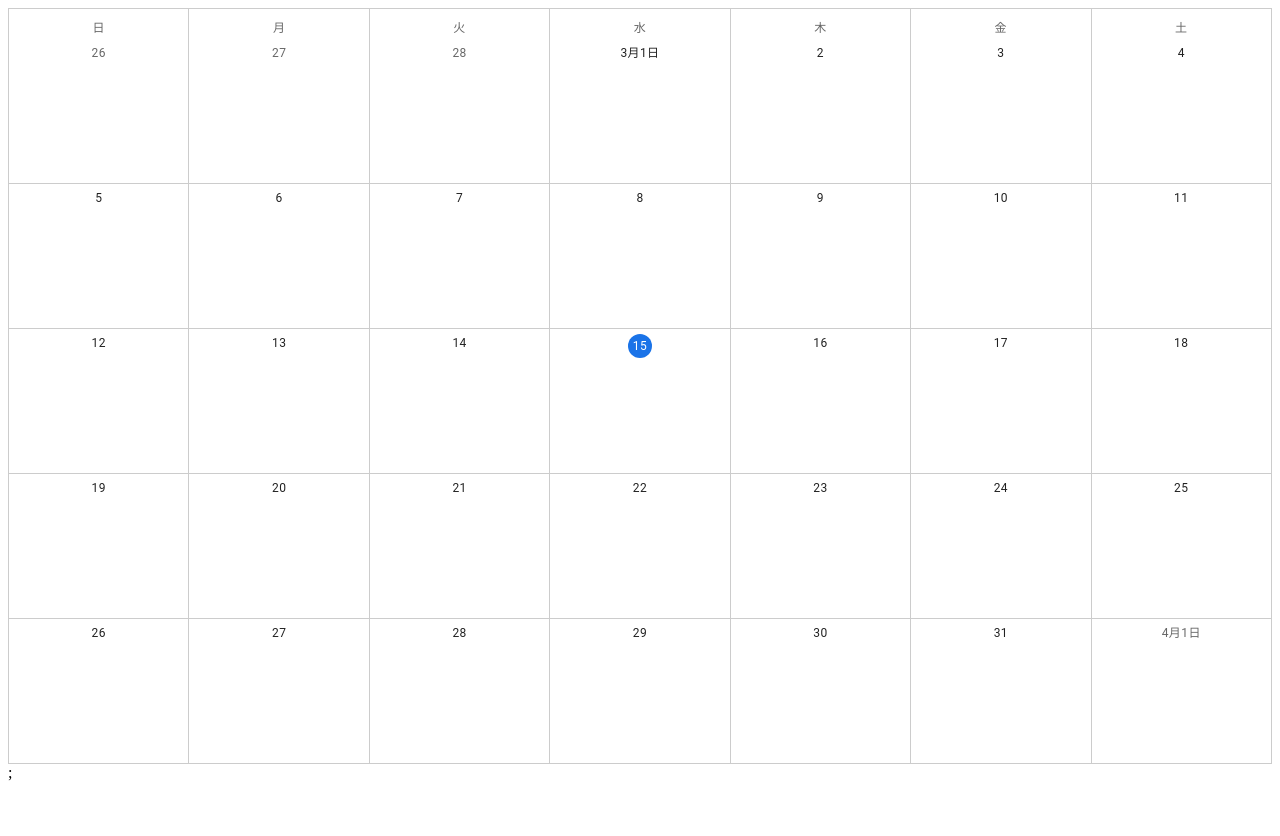
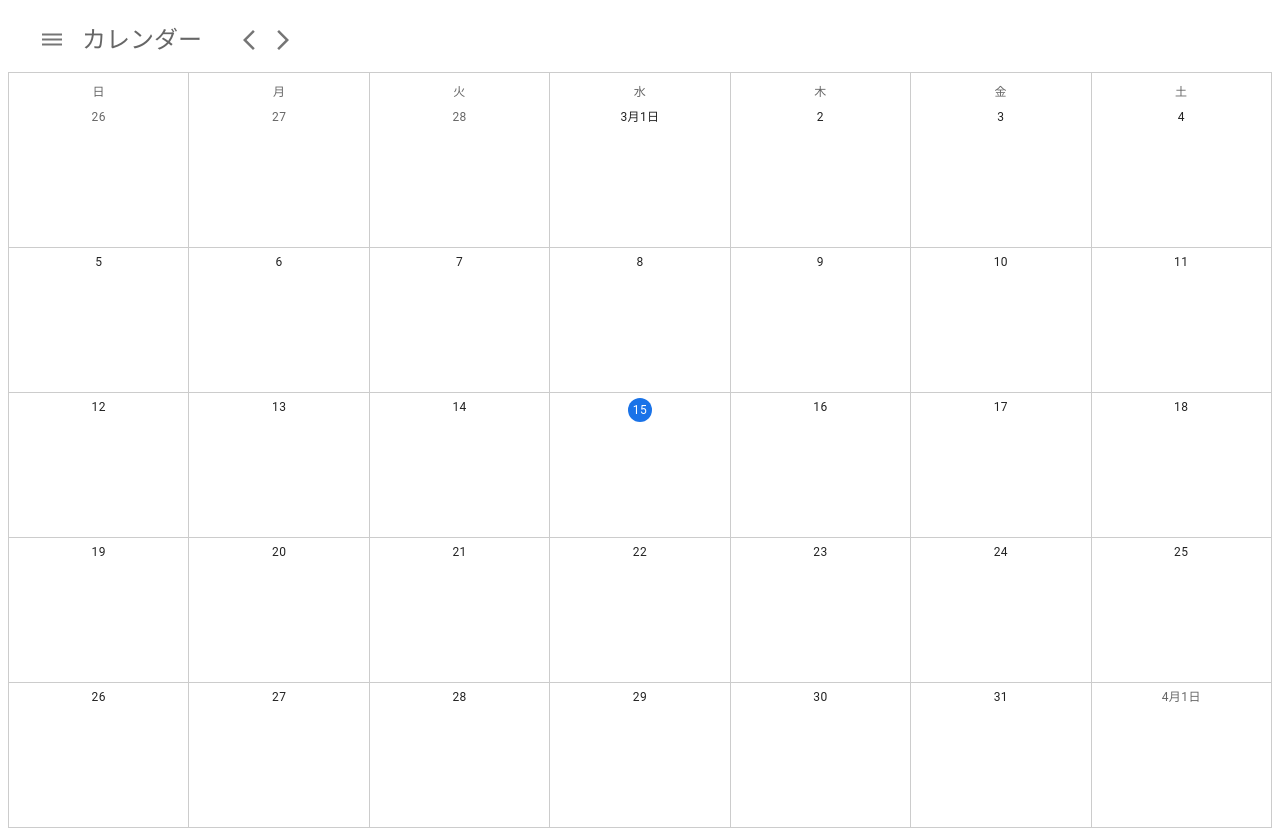
Before and after one commit to t-tazy/my_portfolio_front, a React (Vite) app: page / in a window 1280 px wide. Before the commit the page ends 800 px from the top, so only its background shows below. Built offline with nearby package versions, Linux system fonts and the light colour scheme.

Commit message:
feat: Navigationコンポーネント実装
re #20

```diff
--- a/src/App.jsx
+++ b/src/App.jsx
@@ -1,9 +1,11 @@
 import { ContainerCalendarBoard } from './components/CalendarBoard/container';
+import { ContainerNavigation } from './components/Navigation/container';
 
 export const App = () => {
   return (
     <div className="App">
-      <ContainerCalendarBoard />;
+      <ContainerNavigation />
+      <ContainerCalendarBoard />
     </div>
   );
 };
--- /dev/null
+++ b/src/components/Navigation/container.jsx
@@ -0,0 +1,3 @@
+import { Navigation } from './presentation';
+
+export const ContainerNavigation = () => <Navigation />;
--- /dev/null
+++ b/src/components/Navigation/presentation.jsx
@@ -0,0 +1,26 @@
+import { ArrowBackIosNew, ArrowForwardIos, Dehaze } from '@mui/icons-material';
+import { IconButton, Toolbar, Typography } from '@mui/material';
+
+export const Navigation = () => {
+  return (
+    <Toolbar>
+      <IconButton>
+        <Dehaze />
+      </IconButton>
+      <Typography
+        sx={{ margin: '0 30px 0 10px' }}
+        color="textSecondary"
+        variant="h5"
+        component="h1"
+      >
+        カレンダー
+      </Typography>
+      <IconButton size="small">
+        <ArrowBackIosNew />
+      </IconButton>
+      <IconButton size="small">
+        <ArrowForwardIos />
+      </IconButton>
+    </Toolbar>
+  );
+};
```
